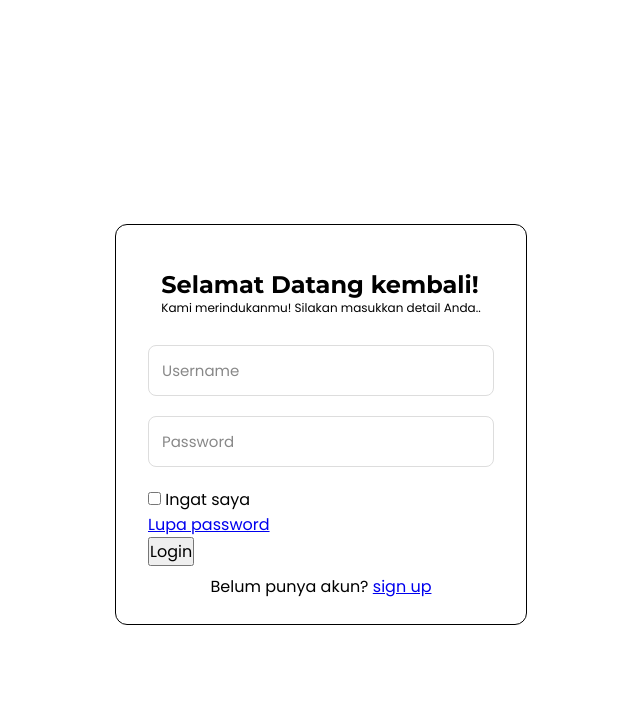
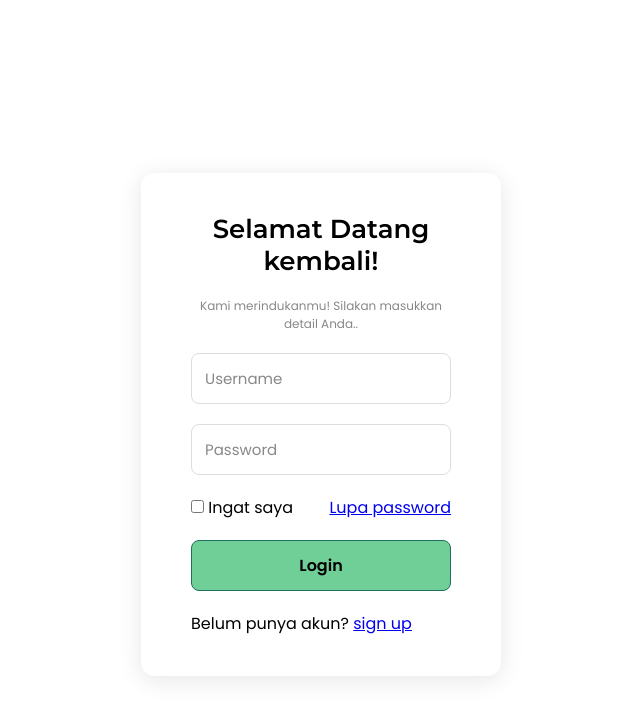
Before and after one commit to The-Noctura/doorway, a PHP site: page /pages/login.php in a window 1280 px wide. Shown: the top 719 px of the page, without its empty margins (319-959 px from the left). Run offline with PHP 8.4, Linux system fonts and the light colour scheme.

Commit message:
update login style

```diff
--- a/assets/css/login.css
+++ b/assets/css/login.css
@@ -31,27 +31,29 @@ body {
 }
 
 .login-container {
-  display: flex;
-  flex-direction: column;
-  align-items: center;
-  justify-content: center;
-  border: 1px solid #000;
-  border-radius: 12px;
-  padding: 25px;
-  gap: 8px;
+  background-color: white;
+  padding: 40px 50px;
+  border-radius: 14px;
+  box-shadow: 0px 4px 25px rgba(0, 0, 0, 0.1);
+  width: 360px;
+
 }
 
 .header-login {
-  margin: 20px;
+  margin-bottom: 20px;
+  text-align: center;
 }
 
 .header-login h1 {
   font-family: var(--font-header);
-  font-size: 24px;
+  font-size: 26px;
+  margin-bottom: 20px;
+  font-weight: 600;
 }
 
 .header-login p {
   font-size: 12px;
+  color: #888;
 }
 
 .input-group {
@@ -101,3 +103,30 @@ body {
   color: #888;
   padding: 0 6px;
 }
+
+.form-options {
+  display: flex;
+  flex-direction: row;
+  justify-content: space-between;
+  width: 100%;
+  gap: 1rem;
+  margin-bottom: 20px;
+}
+
+button {
+  width: 100%;
+  background-color: #6FCF97;
+  border: 1px solid #1F6F5F;
+  border-radius: 8px;
+  padding: 12px;
+  margin-bottom: 20px;
+  font-size: 16px;
+  font-weight: 600;
+  cursor: pointer;
+  transition: all 0.3s ease;
+}
+
+button:hover {
+  background-color: #2FA084;
+  transform: translateY(-2px);
+}
```
